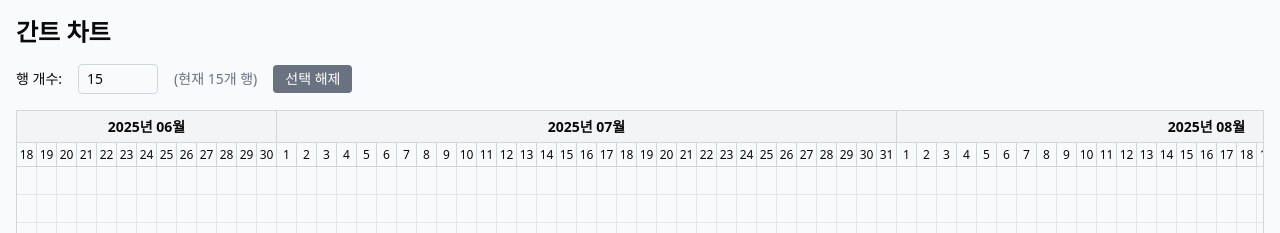
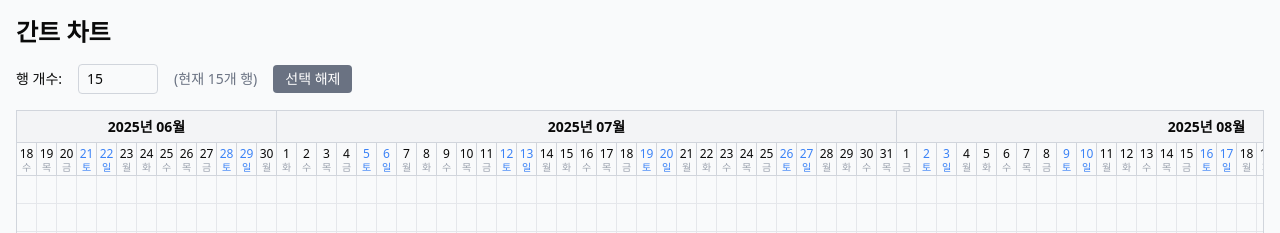
Before and after one commit to knu9910/nu-gantt, a Next.js app: page / in a window 1280 px wide. Shown: the top 233 px of the page. Built offline with nearby package versions, Linux system fonts and the light colour scheme; no server answers.

Commit message:
feat: 날짜 요일 표시 주말 색상 변경

```diff
--- a/src/_components/gantt-header.tsx
+++ b/src/_components/gantt-header.tsx
@@ -8,6 +8,7 @@ import {
   MONTH_HEADER_HEIGHT,
 } from "../_constants/gantt-constants";
 import { format } from "date-fns";
+import { ko } from "date-fns/locale";
 
 // 월별 그룹화 함수
 const groupDatesByMonth = (dates: string[]) => {
@@ -74,7 +75,7 @@ export const GanttHeader: React.FC<GanttHeaderProps> = ({
         ))}
       </div>
 
-      {/* 일 헤더 (숫자만) */}
+      {/* 일 헤더 (숫자와 요일) */}
       <div className="flex">
         {dates.map((date, colIndex) => {
           const dateObj = new Date(date);
@@ -93,11 +94,15 @@ export const GanttHeader: React.FC<GanttHeaderProps> = ({
           // 공휴일 확인
           const isCurrentDateHoliday = isHoliday(date, holidays);
 
+          // 주말 확인 (토요일: 6, 일요일: 0)
+          const dayOfWeekNum = dateObj.getDay();
+          const isWeekend = dayOfWeekNum === 0 || dayOfWeekNum === 6;
+
           return (
             <div
               key={date}
               className={`
-                border-r border-b border-gray-300 text-xs font-medium cursor-pointer flex items-center justify-center
+                border-r border-b border-gray-300 text-xs font-medium cursor-pointer flex flex-col items-center justify-center
                 ${
                   isMonthSelected || isColumnSelectedSingle
                     ? "bg-blue-500 text-white"
@@ -110,15 +115,40 @@ export const GanttHeader: React.FC<GanttHeaderProps> = ({
                 minWidth: `${CELL_WIDTH}px`,
                 maxWidth: `${CELL_WIDTH}px`,
                 textAlign: "center",
-                color:
-                  isCurrentDateHoliday &&
-                  !(isMonthSelected || isColumnSelectedSingle)
-                    ? "#DC2626" // 공휴일이고 선택되지 않은 경우 빨간색
-                    : undefined,
               }}
               onClick={(e) => onColumnClick(colIndex, e)}
             >
-              {day}
+              {/* 날짜 */}
+              <div
+                style={{
+                  color:
+                    isCurrentDateHoliday &&
+                    !(isMonthSelected || isColumnSelectedSingle)
+                      ? "#DC2626" // 공휴일이고 선택되지 않은 경우 빨간색
+                      : isWeekend &&
+                        !(isMonthSelected || isColumnSelectedSingle)
+                      ? "#3B82F6" // 주말이고 선택되지 않은 경우 파란색
+                      : undefined,
+                }}
+              >
+                {day}
+              </div>
+              {/* 요일 */}
+              <div
+                className="text-[10px] leading-none"
+                style={{
+                  color:
+                    isCurrentDateHoliday &&
+                    !(isMonthSelected || isColumnSelectedSingle)
+                      ? "#DC2626" // 공휴일이고 선택되지 않은 경우 빨간색
+                      : isWeekend &&
+                        !(isMonthSelected || isColumnSelectedSingle)
+                      ? "#3B82F6" // 주말이고 선택되지 않은 경우 파란색
+                      : "#9CA3AF", // 기본 회색
+                }}
+              >
+                {format(dateObj, "EEEEE", { locale: ko })}
+              </div>
             </div>
           );
         })}
--- a/src/_constants/gantt-constants.ts
+++ b/src/_constants/gantt-constants.ts
@@ -8,7 +8,7 @@ export const CELL_HEIGHT = 28; // 태스크 셀 높이 (px)
 
 // 헤더 관련
 export const MONTH_HEADER_HEIGHT = 32; // 월 헤더 높이 (px)
-export const DAY_HEADER_HEIGHT = 24; // 일 헤더 높이 (px)
+export const DAY_HEADER_HEIGHT = 33; // 일 헤더 높이 (px)
 export const HEADER_HEIGHT = MONTH_HEADER_HEIGHT + DAY_HEADER_HEIGHT; // 전체 헤더 높이 (px)
 
 // 드래그 관련
```
